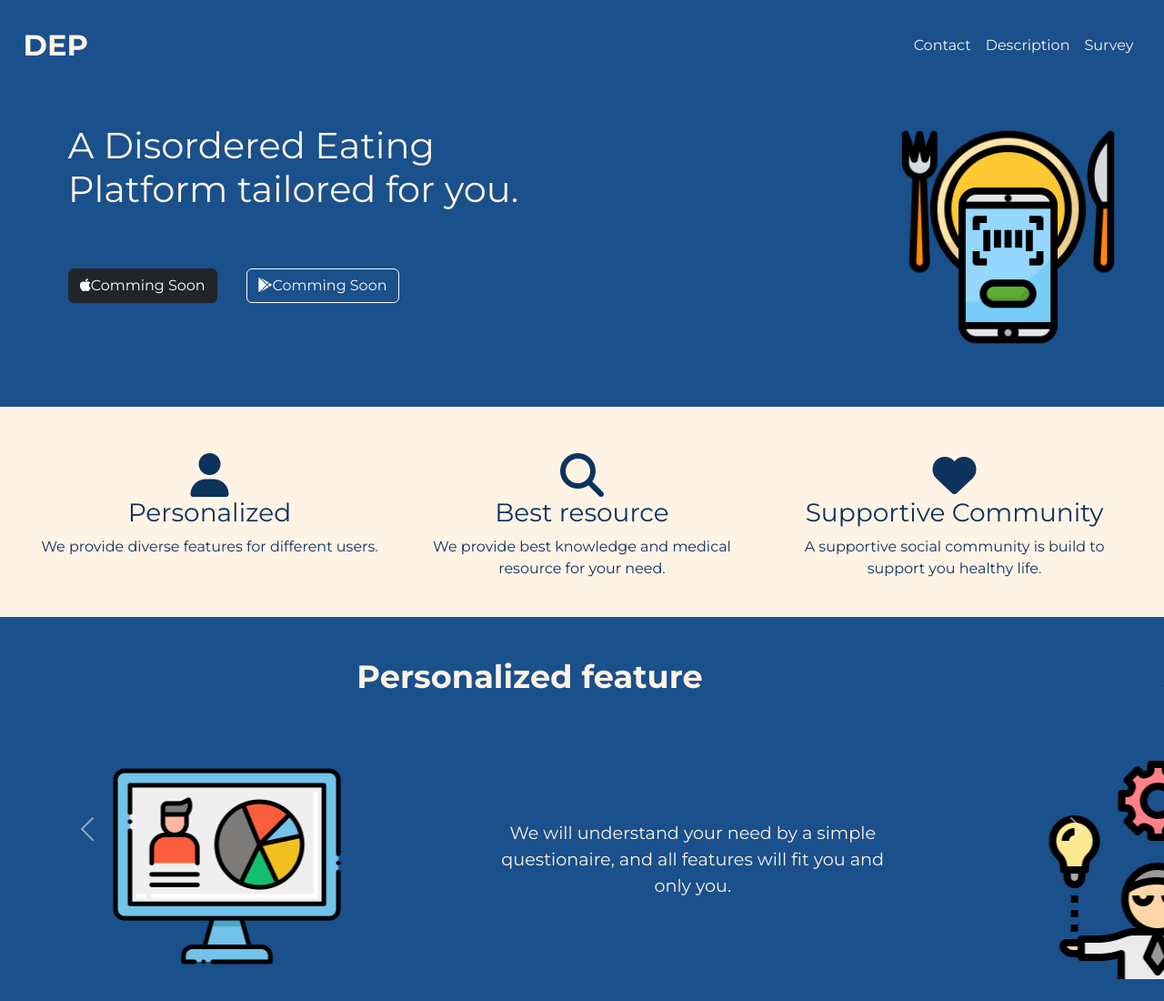
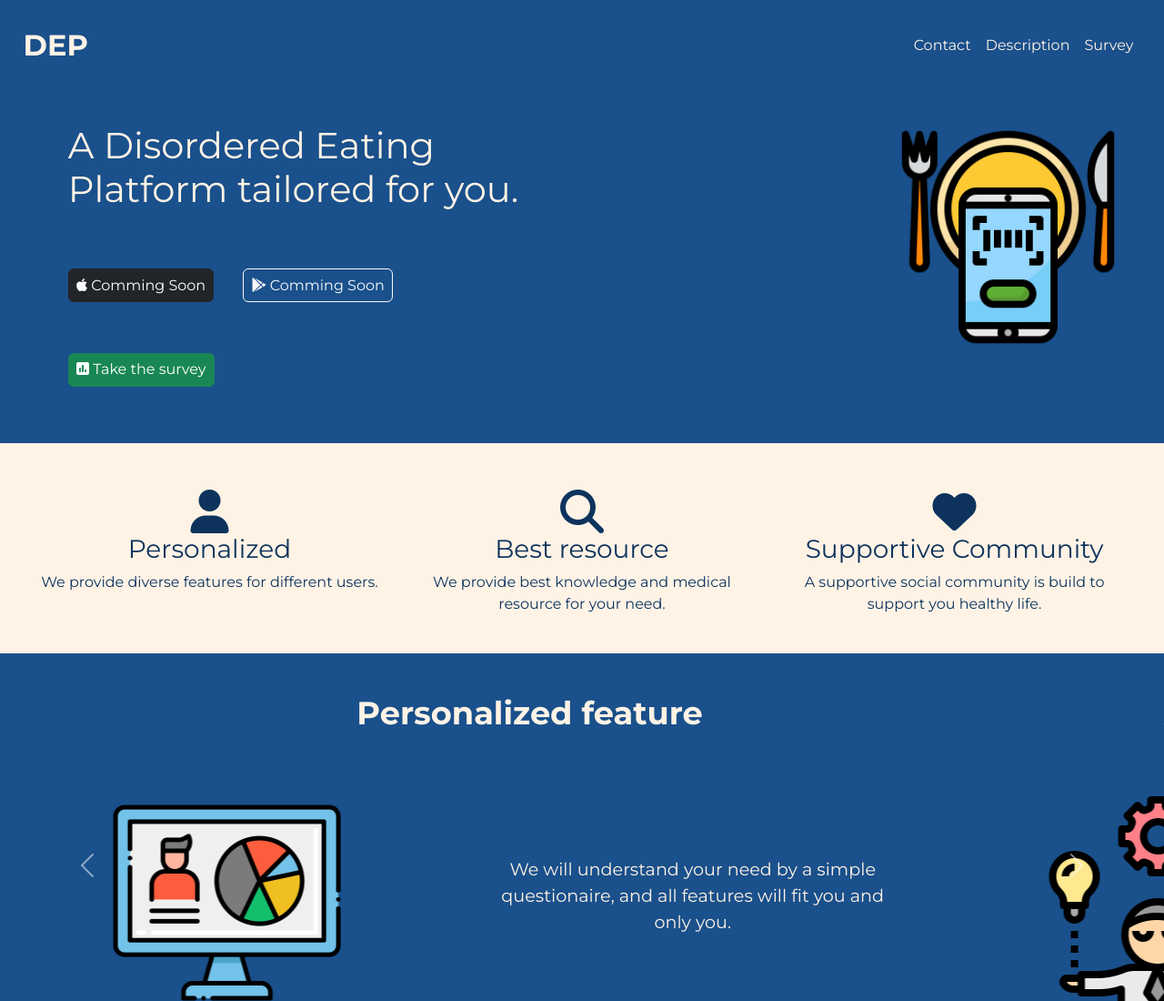
Before and after one commit to LanceLiang2011/DEP-survey, a plain HTML site: page index.html in a window 1280 px wide. Shown: the top 1100 px of the page at 91% size. Drawn offline with nearby package versions, Linux system fonts and the light colour scheme; a web font is replaced by a local one.

Commit message:
Add files via upload

```diff
--- a/index.html
+++ b/index.html
@@ -49,8 +49,9 @@
                 <div class="row">
                     <div class="col-lg-6">
                       <h1 class="main-heading">A Disordered Eating Platform tailored for you.</h1>
-                      <button type="button" class="btn btn-large btn-dark download-button"><i class="fa-brands fa-apple"></i>Comming Soon</button>
-                      <button type="button" class="btn btn-large btn-outline-light download-button"><i class="fa-brands fa-google-play"></i>Comming Soon</button>
+                      <button type="button" class="btn btn-large btn-dark download-button"><i class="fa-brands fa-apple"></i> Comming Soon</button>
+                      <button type="button" class="btn btn-large btn-outline-light download-button"><i class="fa-brands fa-google-play"></i> Comming Soon</button>
+                      <button type="button" class="btn btn-large btn-success download-button"><i class="fa-solid fa-square-poll-vertical"></i> Take the survey</button>
                     </div>
                     <div class="col-lg-6">
                       <img class="logo" src="./img/barcode-scan.png" alt="dep-logo">
--- a/style.css
+++ b/style.css
@@ -45,6 +45,7 @@ body {
 .title .btn {
     margin-top: 10%;
     margin-right: 5%;
+    padding: 1% 1.5%;
 }
 
 /* intro */
```
